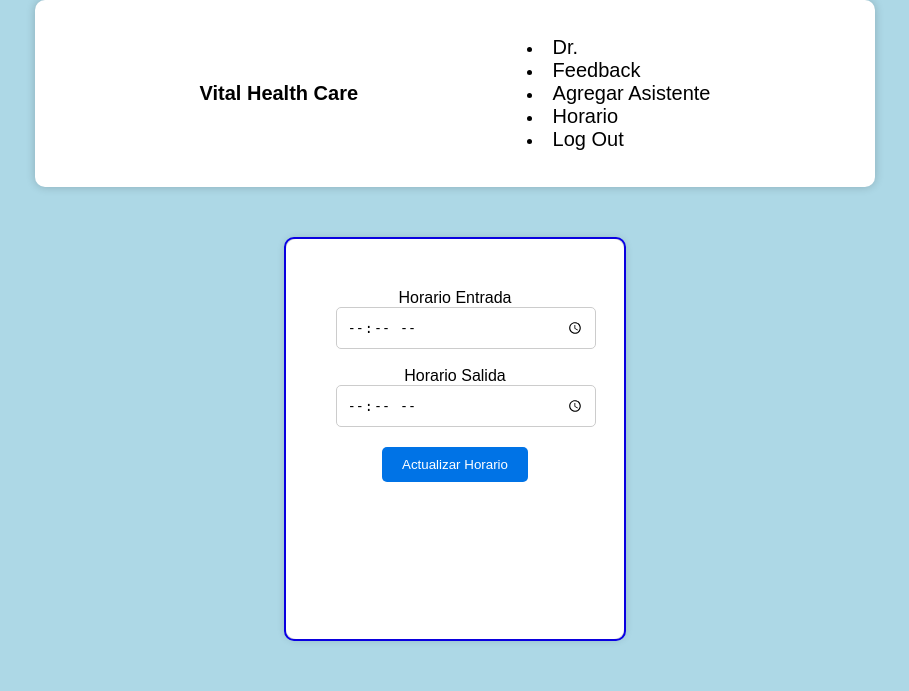
After one commit to AlexSlayerLoop/citapp, a Flask app: page /actualizar_horario in a window 1280 px wide. The commit adds this page. Shown: the top 691 px of the page, without its empty margins (185-1094 px from the left). Run offline with Flask 3, Linux system fonts and the light colour scheme; parts of the project's set-up code (start-up, migrations or seed data) failed here and were passed over.

Commit message:
feat: add 'horario' functionality to schedule work hours for doctor

```diff
--- a/main.py
+++ b/main.py
@@ -497,5 +497,46 @@ def mostrar_quejas():
     return render_template("mostrar_quejas.html", datos=rows)
 
 
+@app.route("/actualizar_horario", methods=["GET", "POST"])
+def horario_doctor():
+    if request.method == "POST":
+        get = request.form
+        horario_entrada = get["hora_entrada"]
+        horario_salida = get["hora_salida"]
+
+        with mysql.connect() as conn:
+            cursor = conn.cursor()
+            cursor.execute(
+                "SELECT COUNT(*) AS hay_horario FROM horario WHERE id_doctor = '{}'".format(
+                    current_user.id
+                )
+            )
+            resultado = cursor.fetchone()
+
+        if resultado["hay_horario"]:
+            with mysql.connect() as conn:
+                cursor = conn.cursor()
+                cursor.execute(
+                    "UPDATE horario SET hora_entrada = '{}', hora_salida = '{}' WHERE id_doctor = '{}'".format(
+                        horario_entrada, horario_salida, current_user.id
+                    )
+                )
+                conn.commit()
+            flash("Horario actualizado exitosamente!", "info")
+            return redirect(url_for("horario_doctor"))
+
+        query = """INSERT INTO horario (hora_entrada, hora_salida, id_doctor) VALUES (%s, %s, %s)"""
+        values = (horario_entrada, horario_salida, current_user.id)
+
+        with mysql.connect() as conn:
+            cursor = conn.cursor()
+            cursor.execute(query, values)
+            conn.commit()
+
+        flash("Horario registrado exitosamente!", "info")
+        return redirect(url_for("horario_doctor"))
+    return render_template("set_schedule.html")
+
+
 if __name__ == "__main__":
     app.run()
--- a/templates/base_doctor.html
+++ b/templates/base_doctor.html
@@ -62,6 +62,12 @@
         </li>
 
         <li class="nav-item">
+          <a class="nav-link" href="{{ url_for('horario_doctor') }}">
+            Horario
+          </a>
+        </li>
+
+        <li class="nav-item">
           <a class="nav-link" href="{{ url_for('log_out') }}">Log Out</a>
         </li>
       </ul>
@@ -76,7 +82,21 @@
                 <h4 class="social-media-heading">Siguenos en:</h4>
                 <ul class="social-media-links">
                   <li>
-                    <a target="_blank" href="https://www.instagram.com/aleex_2001s/"><svg width="32" height="32" fill="none" xmlns="http://www.w3.org/2000/svg" class="w-8 h-8 text-surface-500"><path d="M10.4 2.667h11.2a7.739 7.739 0 0 1 7.733 7.733v11.2a7.733 7.733 0 0 1-7.733 7.733H10.4A7.739 7.739 0 0 1 2.667 21.6V10.4A7.733 7.733 0 0 1 10.4 2.667Zm-.267 2.666a4.8 4.8 0 0 0-4.8 4.8v11.734c0 2.653 2.147 4.8 4.8 4.8h11.734a4.8 4.8 0 0 0 4.8-4.8V10.133c0-2.653-2.147-4.8-4.8-4.8H10.133Zm12.867 2a1.667 1.667 0 1 1 0 3.333 1.667 1.667 0 0 1 0-3.333Zm-7 2a6.667 6.667 0 1 1 0 13.334 6.667 6.667 0 0 1 0-13.334ZM16 12a4 4 0 1 0 0 8 4 4 0 0 0 0-8Z" fill="currentColor"></path></svg></a>
+                    <a
+                      target="_blank"
+                      href="https://www.instagram.com/aleex_2001s/"
+                      ><svg
+                        width="32"
+                        height="32"
+                        fill="none"
+                        xmlns="http://www.w3.org/2000/svg"
+                        class="w-8 h-8 text-surface-500"
+                      >
+                        <path
+                          d="M10.4 2.667h11.2a7.739 7.739 0 0 1 7.733 7.733v11.2a7.733 7.733 0 0 1-7.733 7.733H10.4A7.739 7.739 0 0 1 2.667 21.6V10.4A7.733 7.733 0 0 1 10.4 2.667Zm-.267 2.666a4.8 4.8 0 0 0-4.8 4.8v11.734c0 2.653 2.147 4.8 4.8 4.8h11.734a4.8 4.8 0 0 0 4.8-4.8V10.133c0-2.653-2.147-4.8-4.8-4.8H10.133Zm12.867 2a1.667 1.667 0 1 1 0 3.333 1.667 1.667 0 0 1 0-3.333Zm-7 2a6.667 6.667 0 1 1 0 13.334 6.667 6.667 0 0 1 0-13.334ZM16 12a4 4 0 1 0 0 8 4 4 0 0 0 0-8Z"
+                          fill="currentColor"
+                        ></path></svg
+                    ></a>
                   </li>
                 </ul>
               </div>
--- /dev/null
+++ b/templates/set_schedule.html
@@ -0,0 +1,42 @@
+{% extends "base_doctor.html" %} {% block title %}Horario{% endblock %} {% block
+content %}
+
+{% with messages = get_flashed_messages(with_categories=true) %}
+  {% if messages %}
+    {% for category, message in messages %}
+      <h3 class="{{ category }}">{{ message }}</h3>
+    {% endfor %}
+  {% endif %}
+{% endwith %}
+
+<div class="page-containerIn">
+  <div class="login-container">
+    <form
+      action="{{ url_for('horario_doctor') }}"
+      method="post"
+      id="login-form"
+    >
+      <div class="form-group">
+        <label for="hora_entrada">Horario Entrada</label>
+        <input
+          type="time"
+          id="hora_entrada"
+          name="hora_entrada"
+          class="input-field"
+          required
+        />
+        <br /><br />
+        <label for="hora_salida">Horario Salida</label>
+        <input
+          type="time"
+          id="hora_salida"
+          name="hora_salida"
+          class="input-field"
+          required
+        />
+      </div>
+      <button type="submit" class="submit-button">Actualizar Horario</button>
+    </form>
+  </div>
+</div>
+{% endblock %}
```
